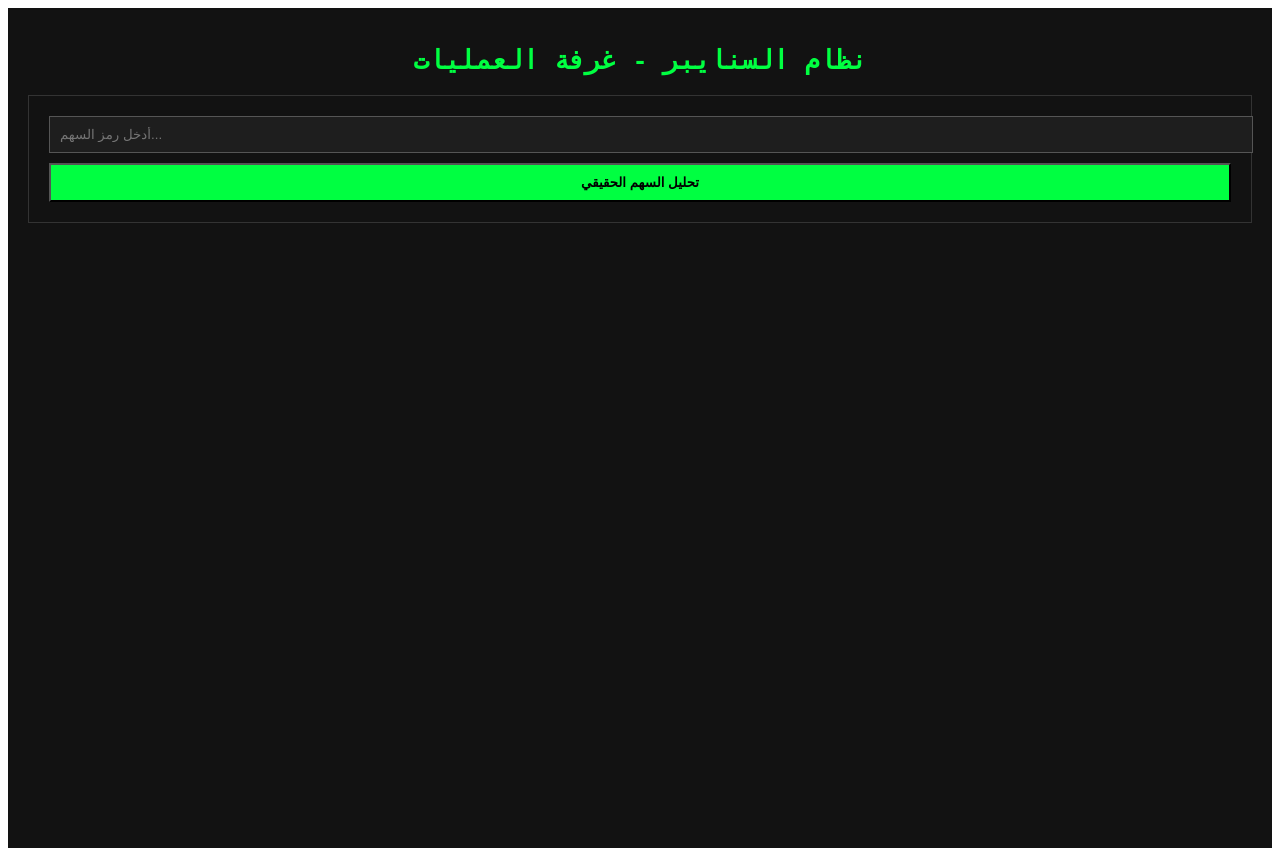
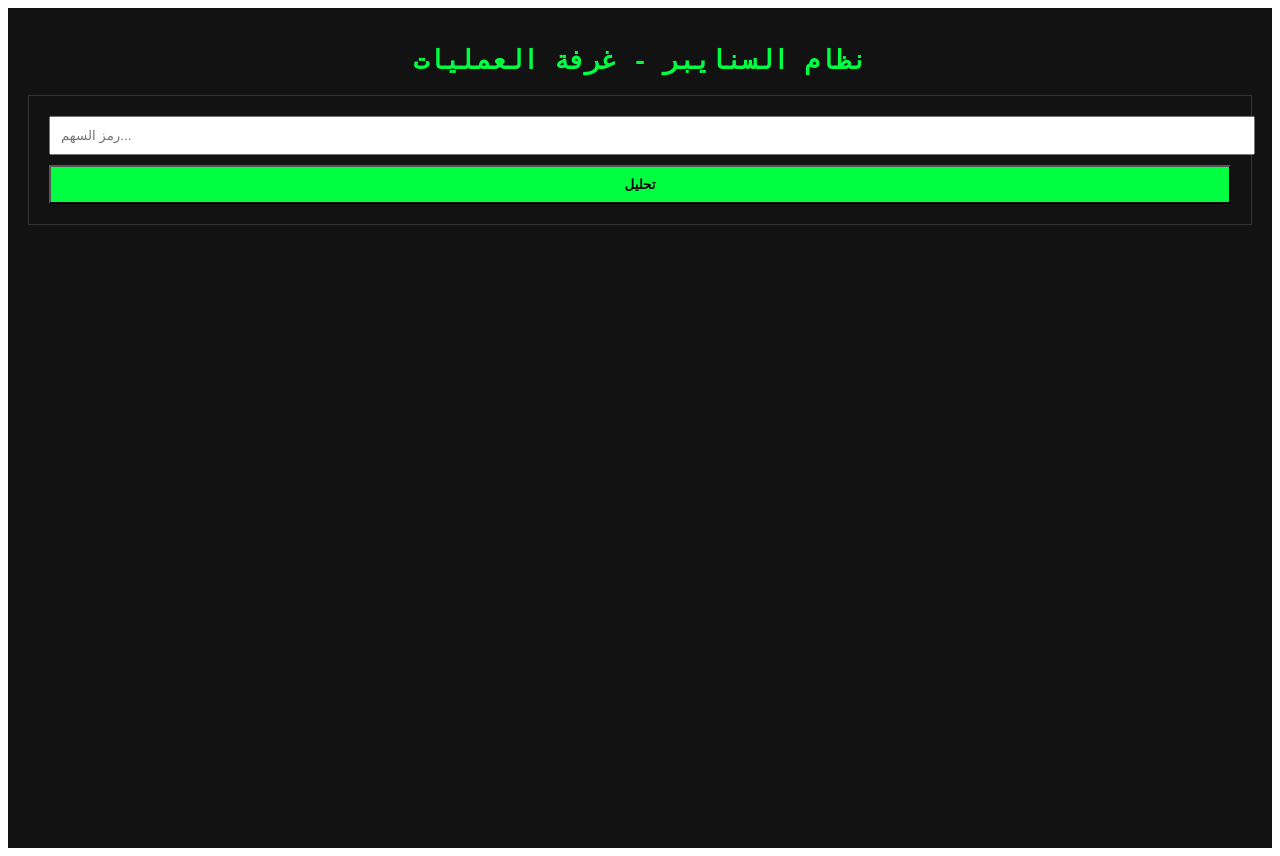
Before and after one commit to fares1040/trading-bot-pro, a Next.js app: page / in a window 1280 px wide. Built offline with nearby package versions, Linux system fonts and the light colour scheme.

Commit message:
Refactor stock input and button styles
Updated input placeholder text and button label for stock analysis.

```diff
--- a/app/page.jsx
+++ b/app/page.jsx
@@ -15,19 +15,12 @@ export default function Home() {
   return (
     <div style={{ backgroundColor: '#121212', color: '#fff', minHeight: '100vh', padding: '20px', fontFamily: 'monospace' }}>
       <h1 style={{ textAlign: 'center', color: '#00ff41' }}>نظام السنايبر - غرفة العمليات</h1>
-      <div style={{ padding: '20px', border: '1px solid #333', marginBottom: '20px' }}>
-        <input
-          onChange={(e) => setTicker(e.target.value)}
-          placeholder="أدخل رمز السهم..."
-          style={{ width: '100%', padding: '10px', backgroundColor: '#1e1e1e', color: '#fff', border: '1px solid #555' }}
-        />
-        <button onClick={checkStock} style={{ width: '100%', marginTop: '10px', padding: '10px', backgroundColor: '#00ff41', color: '#000', fontWeight: 'bold', cursor: 'pointer' }}>
-          تحليل السهم الحقيقي
-        </button>
+      <div style={{ padding: '20px', border: '1px solid #333' }}>
+        <input onChange={(e) => setTicker(e.target.value)} placeholder="رمز السهم..." style={{ width: '100%', padding: '10px', color: '#000' }} />
+        <button onClick={checkStock} style={{ width: '100%', marginTop: '10px', padding: '10px', backgroundColor: '#00ff41', color: '#000', fontWeight: 'bold' }}>تحليل</button>
       </div>
       {result && (
-        <div style={{ padding: '15px', border: `2px solid ${result.status}`, color: '#fff', backgroundColor: '#1e1e1e' }}>
-          <h3>نتائج التحليل:</h3>
+        <div style={{ padding: '15px', border: `2px solid ${result.status}`, marginTop: '10px' }}>
           <p>السهم: {result.symbol}</p>
           <p>السعر الحالي: {result.currentPrice}</p>
           <p style={{ fontWeight: 'bold' }}>القرار: {result.analysis}</p>
```
